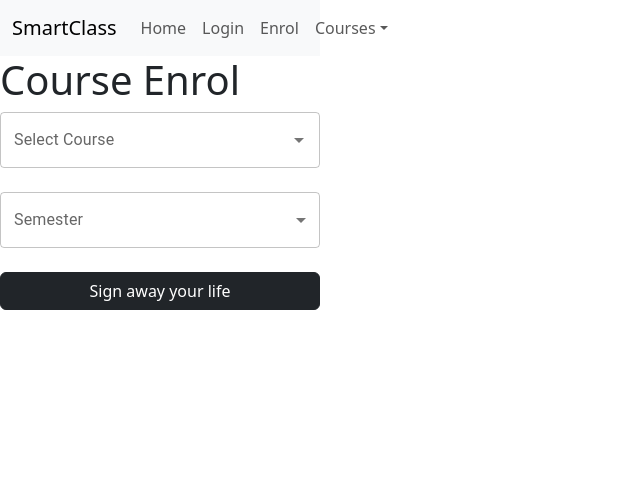
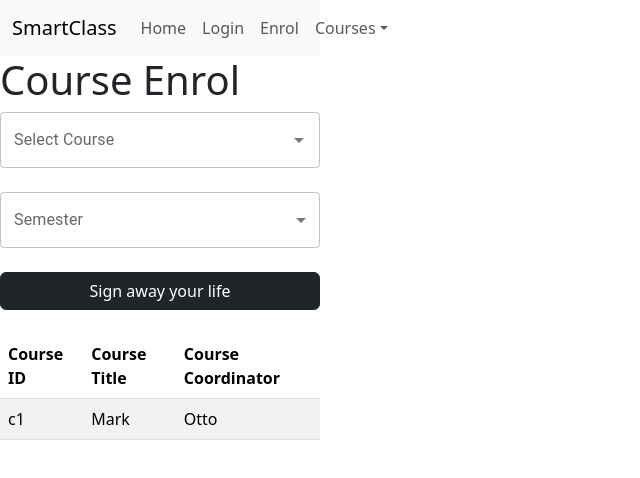
Before and after one commit to MattPChoy/SmartLearn, a React (Create React App) app in the folder frontend/: page /enrol in a window 1280 px wide. Shown: the top 478 px of the page, without its empty margins (0-640 px from the left). Built offline with nearby package versions, Linux system fonts and the light colour scheme.

Commit message:
feat: started working on the table

```diff
--- a/frontend/src/pages/CourseEnrol.js
+++ b/frontend/src/pages/CourseEnrol.js
@@ -9,6 +9,7 @@ import MenuItem from "@mui/material/MenuItem";
 import { useState } from "react";
 import Headers from "../components/Header";
 import Modal from 'react-bootstrap/Modal';
+import Table from 'react-bootstrap/Table';
 
 function CourseEnrol() {
   const courses = ['DECO2500', 'ELEC2301', 'MATH6969']
@@ -19,16 +20,25 @@ function CourseEnrol() {
   const [course, setCourse] = useState('');
   const [courseShow, setCourseShow] = useState(false);
   const [semShow, setSemShow] = useState(false);
+  const [courseConfirmationShow, setCourseConfirmationShow] = useState(false);
 
   const closeInvalidSem = () => setSemShow(false);
   const showInvalidSem = () => setSemShow(true);
   const closeInvalidCourse = () => setCourseShow(false);
   const showInvalidCourse = () => setCourseShow(true);
+  const closeCourseConfirmation = () => setCourseConfirmationShow(false)
+  const courseUnenrol = () => {
+    setCourseConfirmationShow(false)
+    // unenrol in back end
+  }
+  const showCourseConfirmation = () => setCourseConfirmationShow(true)
 
+  /* handle form control change message*/
   const handleChange = (event) => {
     setSem(event.target.value);
   };
 
+  /** Invalid course pop up message*/
   function InvalidCourse() {
     return (
       <Modal show={courseShow} onHide={closeInvalidCourse}>
@@ -45,6 +55,7 @@ function CourseEnrol() {
     )
   }
 
+  /** Invalid semester pop up message*/
   function InvalidSemester() {
     return (
       <Modal show={semShow} onHide={closeInvalidSem}>
@@ -61,8 +72,55 @@ function CourseEnrol() {
     )
   }
 
+  /** Course confirmation pop up*/
+  function CourseConfirmation() {
+    return (
+      <Modal show={courseConfirmationShow} onHide={closeCourseConfirmation}>
+        <Modal.Header showButton>
+          <Modal.Title>Course Enrolled!</Modal.Title>
+        </Modal.Header>
+        <Modal.Body>You have successfully enrolled in the course</Modal.Body>
+        <Modal.Footer>
+        <Button variant="secondary" onClick={courseUnenrol}>
+            Unenrol
+          </Button>
+          <Button variant="primary" onClick={closeCourseConfirmation}>
+            Close
+          </Button>
+        </Modal.Footer>
+      </Modal>
+    )
+  }
+
+  function CourseTable () {
+    return (
+      <Table striped>
+        <thead>
+          <tr>
+            <th>Course ID</th>
+            <th>Course Title</th>
+            <th>Course Coordinator</th>
+          </tr>
+        </thead>
+        <tbody>
+          <tr>
+            <td>c1</td>
+            <td>Mark</td>
+            <td>Otto</td>
+          </tr>
+        </tbody>
+      </Table>
+    )
+  }
+
+  /* Submit button event and error handle*/
   const handleSubmit = () => {
-    if (courses.includes(course)) {
+    if(!courses.includes(course)) {
+      showInvalidCourse()
+    } else if(semester.length===0){
+      console.log(semester.length)
+      showInvalidSem()
+    } else {
       // fetch("http://localhost:5000/api/auth", {
       //   method: "POST",
       //   body: JSON.stringify({
@@ -71,26 +129,21 @@ function CourseEnrol() {
       //   }),
       //   headers: {'Content-Type':'application/json'},
       // })
+      showCourseConfirmation()
       console.log(semester)
       console.log(course)
     }
-
-    if(!courses.includes(course)) {
-      showInvalidCourse()
-    } else if(semester.length===0){
-      console.log(semester.length)
-      showInvalidSem()
-    }
   }
 
+  /**Create page components */
   return (
     <div className="w-25">
-      <Headers>
+      <Headers />
 
-      </Headers>
       <h1>Course Enrol</h1>
       <InvalidCourse />
       <InvalidSemester />
+      <CourseConfirmation />
       <AutoComplete
         className="w-100"
         disablePortal
@@ -118,6 +171,8 @@ function CourseEnrol() {
       <br/><br/>
 
       <Button className="btn btn-dark w-100" onClick={async () => await handleSubmit()}>Sign away your life</Button>
+      <br/><br/>
+      <CourseTable />
     </div>
     );
 }
```
Also changed, not shown: frontend/src/components/DataTable.js (+8 -6 lines). Lines whose indentation alone changed are shown as unchanged.
